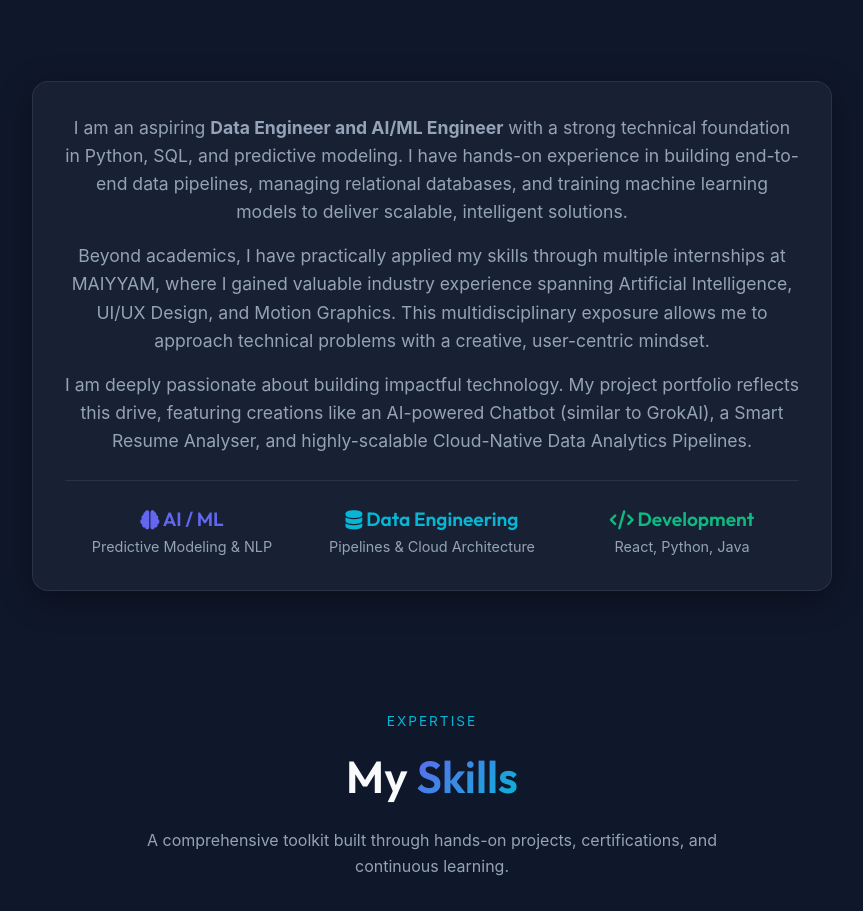
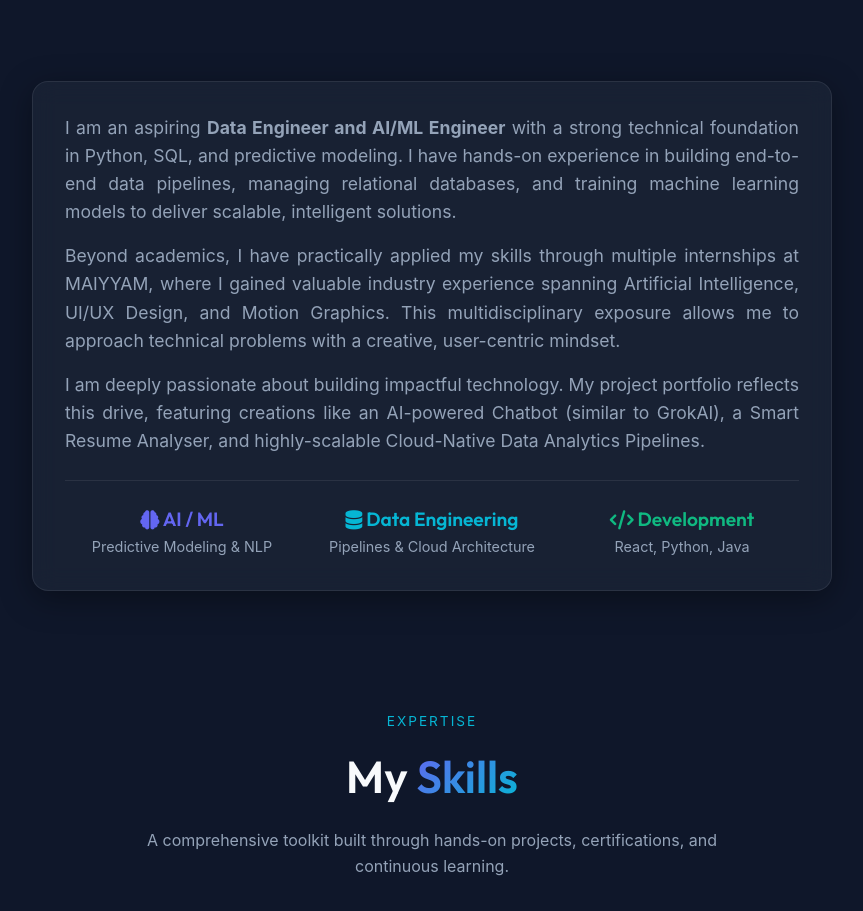
Before and after one commit to jaiharijayapaul/Jaihari-Jayapaul-portfolio, a React (Vite) app: page / in a window 1280 px wide. Shown: the part 915-1826 px from the top of the page, without its empty margins (208-1071 px from the left). Built offline with nearby package versions, Linux system fonts and the light colour scheme.

Commit message:
Add files via upload

```diff
--- a/src/components/About.jsx
+++ b/src/components/About.jsx
@@ -15,13 +15,13 @@ const About = () => {
                 <h2 className="section-title" data-aos="fade-up">About <span>Me</span></h2>
                 <Tilt options={tiltOptions}>
                     <div className="about-content glass-card" data-aos="zoom-in" data-aos-duration="1000">
-                        <p style={{marginBottom: '1rem'}}>
+                        <p style={{marginBottom: '1rem', textAlign: 'justify'}}>
                             I am an aspiring <strong>Data Engineer and AI/ML Engineer</strong> with a strong technical foundation in Python, SQL, and predictive modeling. I have hands-on experience in building end-to-end data pipelines, managing relational databases, and training machine learning models to deliver scalable, intelligent solutions.
                         </p>
-                        <p style={{marginBottom: '1rem'}}>
+                        <p style={{marginBottom: '1rem', textAlign: 'justify'}}>
                             Beyond academics, I have practically applied my skills through multiple internships at MAIYYAM, where I gained valuable industry experience spanning Artificial Intelligence, UI/UX Design, and Motion Graphics. This multidisciplinary exposure allows me to approach technical problems with a creative, user-centric mindset.
                         </p>
-                        <p style={{marginBottom: '1.5rem'}}>
+                        <p style={{marginBottom: '1.5rem', textAlign: 'justify'}}>
                             I am deeply passionate about building impactful technology. My project portfolio reflects this drive, featuring creations like an AI-powered Chatbot (similar to GrokAI), a Smart Resume Analyser, and highly-scalable Cloud-Native Data Analytics Pipelines.
                         </p>
                         <div className="about-highlights" style={{ display: 'grid', gridTemplateColumns: 'repeat(auto-fit, minmax(200px, 1fr))', gap: '1rem', marginTop: '1.5rem', borderTop: '1px solid var(--glass-border)', paddingTop: '1.5rem' }}>
```
